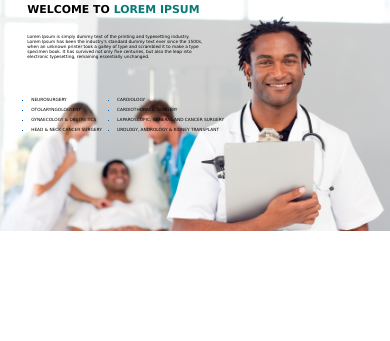
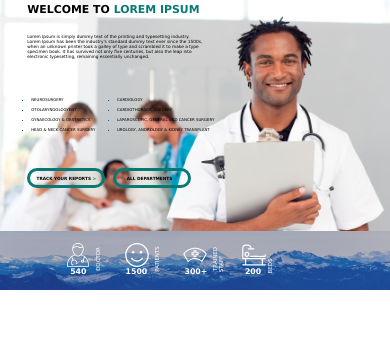
Before and after one commit to aachman22/hustler_test, a plain HTML site: page index.html in a window 390 px wide. Shown: the part 368-709 px from the top of the page. Drawn offline with Linux system fonts and the light colour scheme.

Commit message:
final implementation till block 6 for both mobile and desktop

```diff
--- a/design.css
+++ b/design.css
@@ -232,7 +232,7 @@ a:active {
   position: absolute;
   list-style-type: square;
   color: #0264BB;
-  font-size: 1.1vw;
+  font-size: 1vw;
   text-align: left;
   top: 47%;
   font-weight: 300;
@@ -248,6 +248,119 @@ a:active {
 
 .block5 ul span {
   color: black;
+}
+
+#b5button1, #b5button2 {
+  background: none;
+  position: absolute;
+  text-align: center;
+  font-size: 1.1vw;
+  font-weight: bold;
+  top: 80%;
+  height: 8%;
+  width: 20%;
+  border-width: medium;
+  border-style: solid;
+  border-radius: 20px;
+  border-color: #077A76;
+}
+
+#b5button1 {
+  left: 7%;
+}
+
+#b5button2 {
+  left: 29%;
+}
+
+.block6 {
+  position: relative;
+  height: 25%;
+  width: 100%;
+  overflow: hidden;
+}
+
+#blue {
+  position: relative;
+  filter: opacity(90%) brightness(70%) blur(0.5px);
+  top: -120%;
+  height: 300%;
+  width: 100%;
+}
+
+#b6img1, #b6img2, #b6img3, #b6img4 {
+  position: absolute;
+  height: 40%;
+  width: 40%;
+  top: 20%;
+  z-index: 1;
+}
+
+#b6img2 {
+  left: 15%;
+}
+
+#b6img3 {
+  left: 30%;
+}
+
+#b6img4 {
+  left: 45%;
+}
+
+#b6text1-1, #b6text2-1, #b6text3-1, #b6text4-1 {
+  position: absolute;
+  color: white;
+  font-size: 2vw;
+  font-weight: bold;
+  top: 60%;
+
+}
+
+#b6text1-1 {
+  left: 18%;
+}
+
+#b6text2-1 {
+  left: 32.2%;
+}
+
+#b6text3-1 {
+  left: 47.3%;
+}
+
+#b6text4-1 {
+  left: 62.8%;
+}
+
+#b6text1-2, #b6text2-2, #b6text3-2, #b6text3-3, #b6text4-2 {
+  position: absolute;
+  color: white;
+  font-size: 1.4vw;
+  top: 42%;
+  transform: rotate(270deg);
+}
+
+#b6text1-2 {
+  left: 22%;
+}
+
+#b6text2-2 {
+  left: 37%;
+}
+
+#b6text3-2 {
+  left: 52%;
+}
+
+#b6text3-3 {
+  top: 50%;
+  left: 54.5%;
+}
+
+#b6text4-2 {
+  left: 67.5%;
+  top: 53%;
 }
 
 @media only screen and (max-width: 768px) {
@@ -312,13 +425,15 @@ a:active {
   }
 
   #b5list1, #b5list2{
-    /* position: absolute;
-    list-style-type: square;
-    color: #0264BB;
-    font-size: 1.1vw;
-    text-align: left;
-    top: 47%; */
     font-weight: 400;
   }
 
+  #b5button1, #b5button2 {
+    top: 75%;
+  }
+
+  .block6 {
+    height: 7%;
+  }
+
 }
--- a/index.html
+++ b/index.html
@@ -56,7 +56,29 @@
         <li><span>LAPAROSCOPIC, GENERAL AND CANCER SURGERY</span></li><br>
         <li><span>UROLOGY, ANDROLOGY & KIDNEY TRANSPLANT</span></li>
       </ul>
+
+      <button type="button" id="b5button1">TRACK YOUR REPORTS <span>></span></button>
+      <button type="button" id="b5button2">ALL DEPARTMENTS <span>></span></button>
+      <!-- <input type="button" id="b5button1" value="TRACK YOUR REPORTS >"> -->
     </div>
 
+    <div class="block6">
+      <img src="images/bed.svg" id="b6img4">
+      <img src="images/bonnet.svg" id="b6img3">
+      <img src="images/happiness.svg" id="b6img2">
+      <img src="images/doctor.svg" id="b6img1">
+      <img src="images/blue.jpeg" id="blue">
+      <p id="b6text1-1">540</p>
+      <p id="b6text1-2">DOCTOR</p>
+      <p id="b6text2-1">1500</p>
+      <p id="b6text2-2">PATIENTS</p>
+      <p id="b6text3-1">300+</p>
+      <p id="b6text3-2">TRAINED</p>
+      <p id="b6text3-3">STAFF</p>
+      <p id="b6text4-1">200</p>
+      <p id="b6text4-2">BEDS</p>
+    </div>
+
+    <!-- <div>Icons made by <a href="https://www.flaticon.com/authors/prosymbols" title="Prosymbols">Prosymbols</a> from <a href="https://www.flaticon.com/" title="Flaticon">www.flaticon.com</a> is licensed by <a href="http://creativecommons.org/licenses/by/3.0/" title="Creative Commons BY 3.0" target="_blank">CC 3.0 BY</a></div> -->
   </body>
 </html>
```
Also changed, not shown: images/bed.svg (added), images/blue.jpeg (added), images/bonnet.svg (added), images/doctor.svg (added), images/happiness.svg (added).
